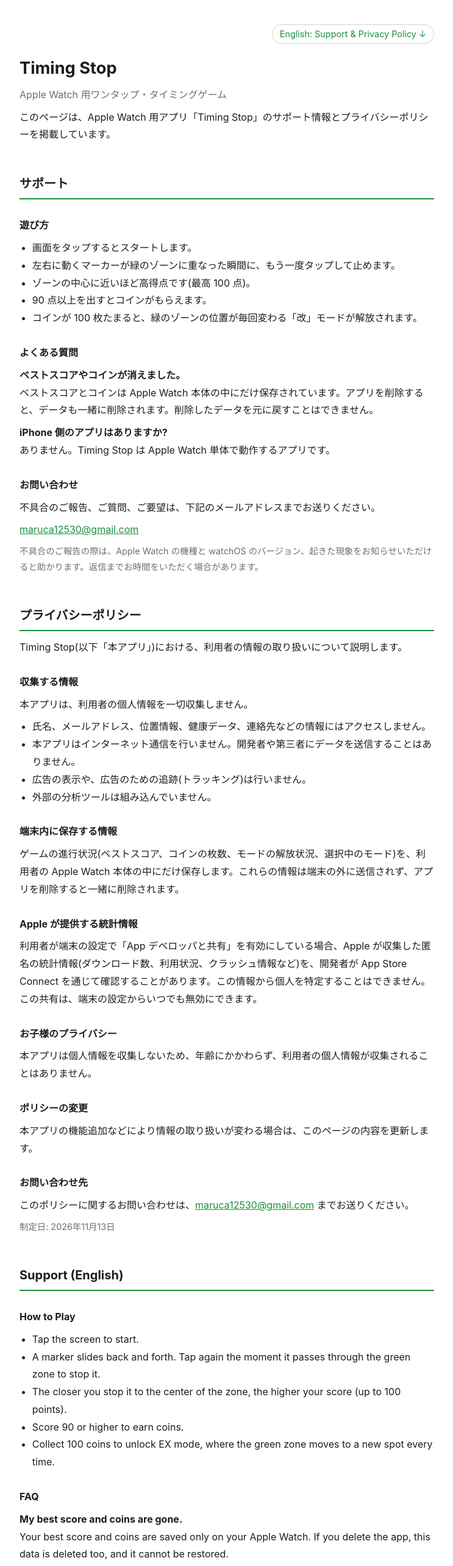
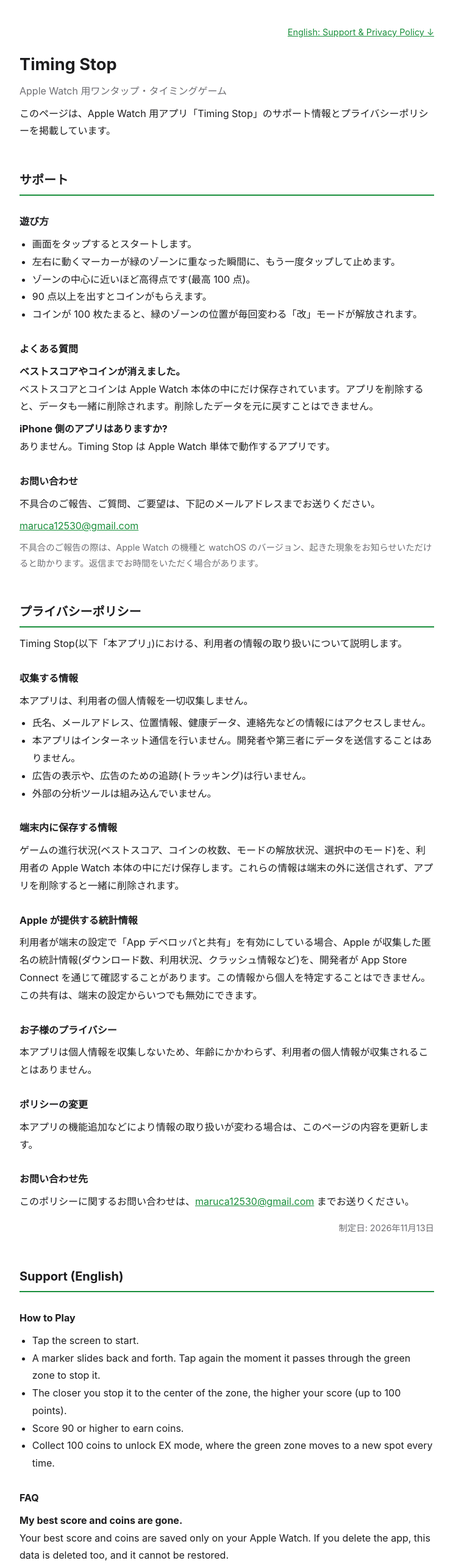
Before and after one commit to maruca-game/timingstop, a plain HTML site: page index.html in a window 1280 px wide. Shown: the top 2568 px of the page at 61% size, without its empty margins (268-1011 px from the left). Drawn offline with Linux system fonts and the light colour scheme.

Commit message:
Add files via upload

```diff
--- a/index.html
+++ b/index.html
@@ -48,15 +48,12 @@
   .lead { color: var(--sub); margin-top: 0; }
   .note { color: var(--sub); font-size: 0.9rem; }
   hr { border: none; border-top: 1px solid var(--line); margin: 56px 0 24px; }
-  /* ページ上部の「英語版へ」のリンク(右寄せの小さな枠) */
+  /* プライバシーポリシーの制定日(右寄せ) */
+  .date { text-align: right; margin-top: 16px; }
+  /* ページ下部のアプリ名とコピーライト(行間を詰める) */
+  footer p { margin: 0; }
+  /* ページ上部の「英語版へ」のリンク(右寄せ。見た目はふつうの文字リンク) */
   .lang-link { text-align: right; margin: 0 0 16px; font-size: 0.9rem; }
-  .lang-link a {
-    display: inline-block;
-    padding: 2px 12px;
-    border: 1px solid var(--line);
-    border-radius: 999px;
-    text-decoration: none;
-  }
 </style>
 </head>
 <body>
@@ -120,7 +117,7 @@
 <h3>お問い合わせ先</h3>
 <p>このポリシーに関するお問い合わせは、<a href="mailto:maruca12530@gmail.com">maruca12530@gmail.com</a> までお送りください。</p>
 
-<p class="note">制定日: 2026年11月13日</p>
+<p class="note date">制定日: 2026年11月13日</p>
 
 <!-- 英語の部分(読み上げ機能が英語で読むように lang="en" を付ける) -->
 <section lang="en">
@@ -149,10 +146,16 @@ No. Timing Stop runs on Apple Watch alone.</p>
 <p>Timing Stop does not collect any personal information. The app does not connect to the internet, show ads, track you, or include third-party analytics. Your game progress, including best scores, coins, and unlocked modes, is stored only on your Apple Watch and is deleted when you uninstall the app.</p>
 <p>If you have enabled sharing with app developers in your device settings, Apple may provide the developer with anonymous, aggregated statistics. This data cannot be used to identify you.</p>
 <p>Contact: <a href="mailto:maruca12530@gmail.com">maruca12530@gmail.com</a></p>
+
+<p class="note date">Effective date: November 13, 2026</p>
 </section>
 
 <hr>
+<!-- ページ下部: アプリ名とコピーライト表示 -->
+<footer>
 <p class="note">Timing Stop</p>
+<p class="note copyright">© 2026 Nobuharu Iwatsuka</p>
+</footer>
 
 </main>
 </body>
```
